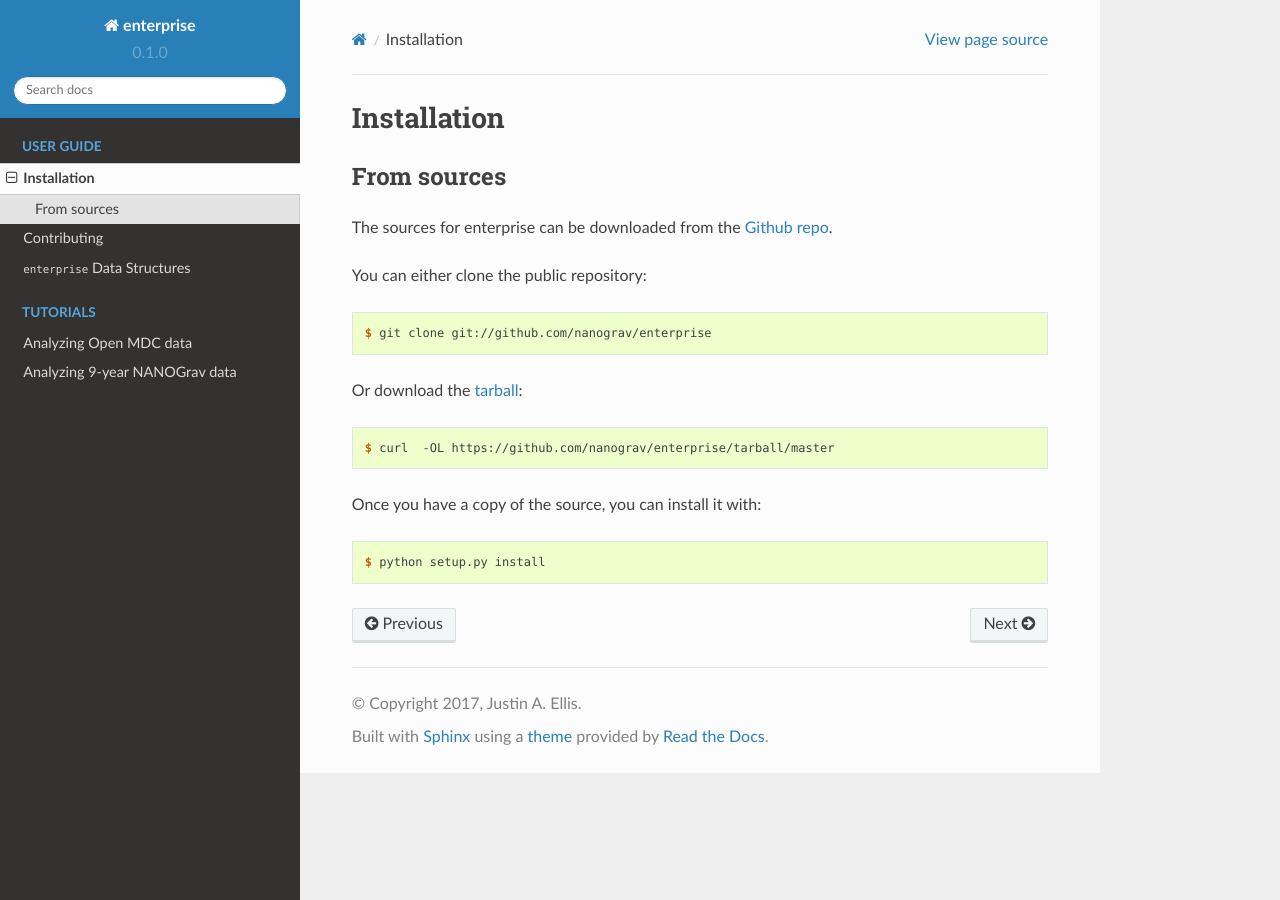
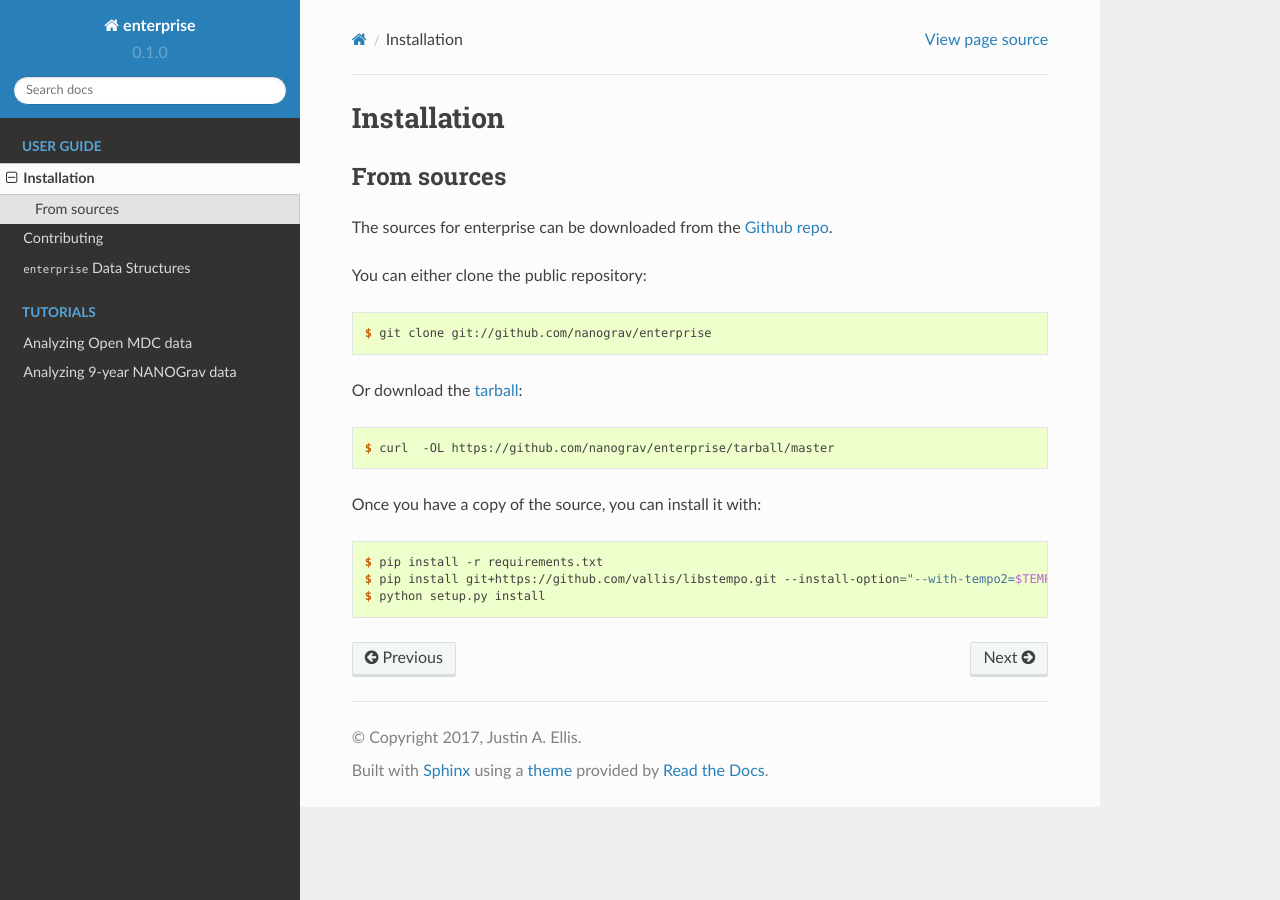
Before and after one commit to nanograv/enterprise, a Sphinx documentation site: the page built from docs/installation.rst, in a window 1280 px wide. Built offline with Sphinx 7.4.7 and the Read the Docs theme 2.0.0, drawn with Linux system fonts in a browser that asks for light colours.

Commit message:
Update installation.rst

```diff
--- a/docs/installation.rst
+++ b/docs/installation.rst
@@ -44,6 +44,8 @@ Once you have a copy of the source, you can install it with:
 
 .. code-block:: console
 
+    $ pip install -r requirements.txt
+    $ pip install git+https://github.com/vallis/libstempo.git --install-option="--with-tempo2=$TEMPO2"
     $ python setup.py install
 
 
```
